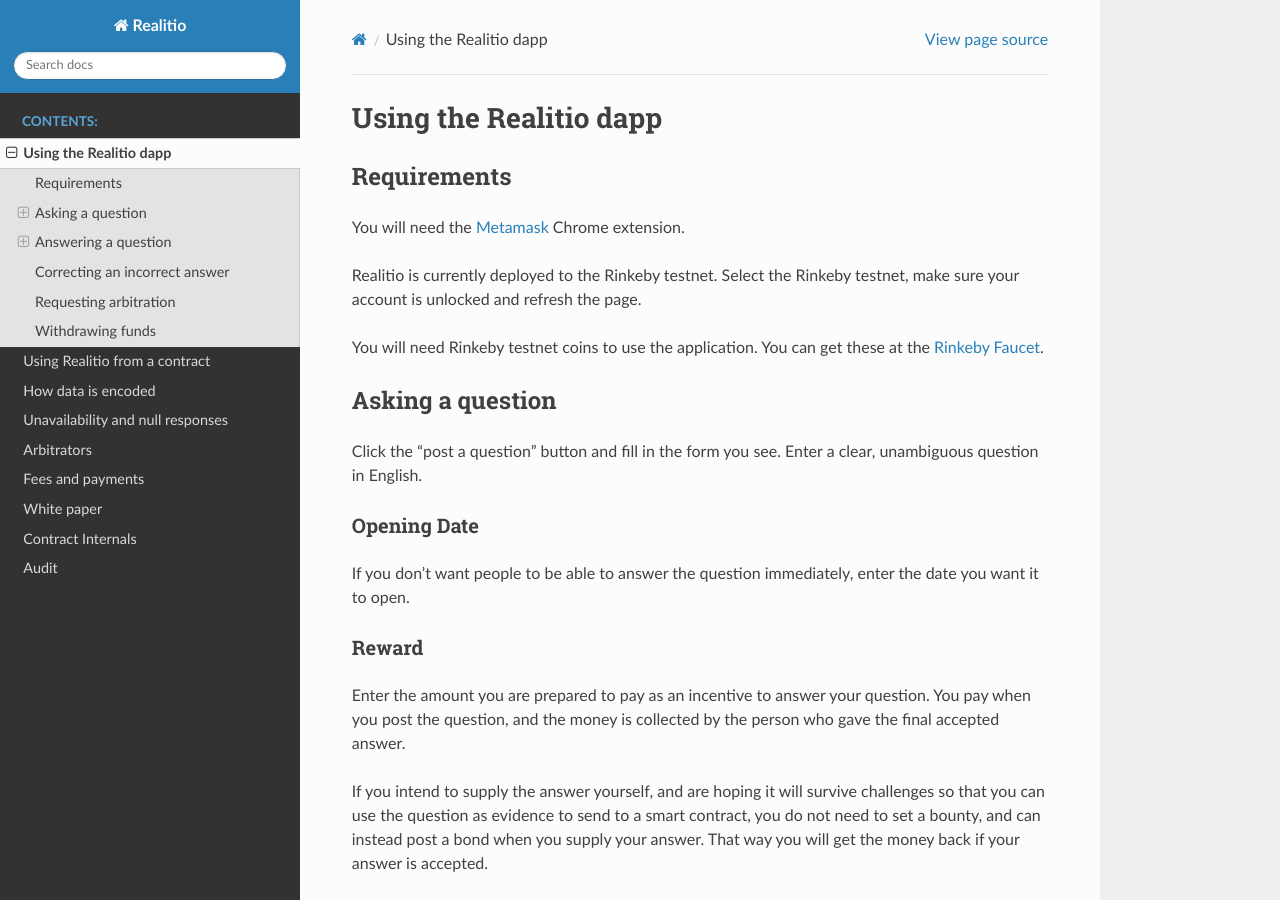
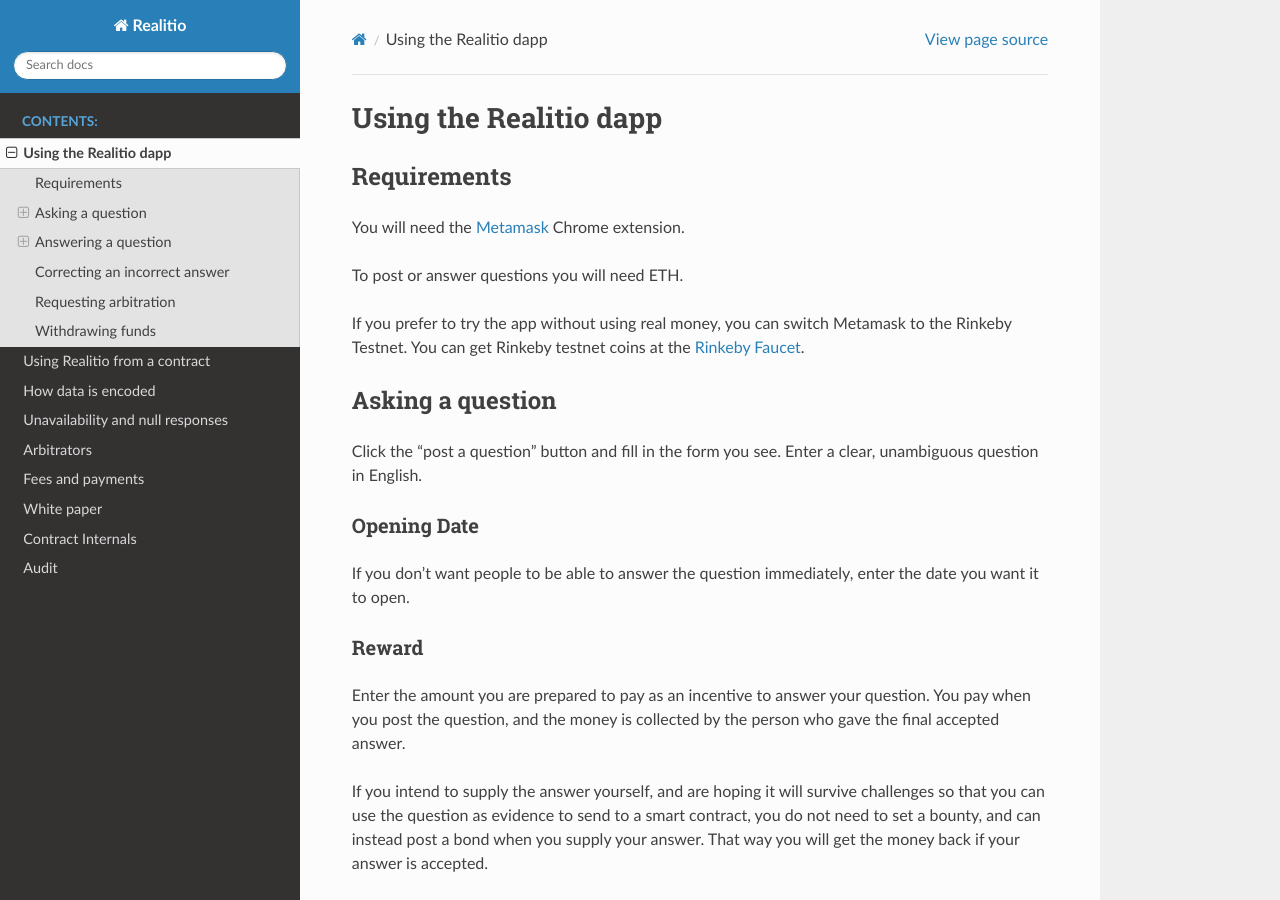
Before and after one commit to realitio/realitio-dapp, a Sphinx documentation site: the page built from docs/dapp.rst, in a window 1280 px wide and 900 px high. Built offline with Sphinx 7.4.7 and the Read the Docs theme 2.0.0, drawn with Linux system fonts in a browser that asks for light colours.

Commit message:
We're live on mainnet, docs shouldn't assume we're on rinkeby

```diff
--- a/docs/dapp.rst
+++ b/docs/dapp.rst
@@ -6,9 +6,9 @@
 
 You will need the Metamask_ Chrome extension.
 
-Realitio is currently deployed to the Rinkeby testnet. Select the Rinkeby testnet, make sure your account is unlocked and refresh the page.
+To post or answer questions you will need ETH.
 
-You will need Rinkeby testnet coins to use the application. You can get these at the `Rinkeby Faucet`_.
+If you prefer to try the app without using real money, you can switch Metamask to the Rinkeby Testnet. You can get Rinkeby testnet coins at the `Rinkeby Faucet`_.
 
 .. _Metamask: http://metamask.io/
 .. _`Rinkeby Faucet`: https://faucet.rinkeby.io/
```
